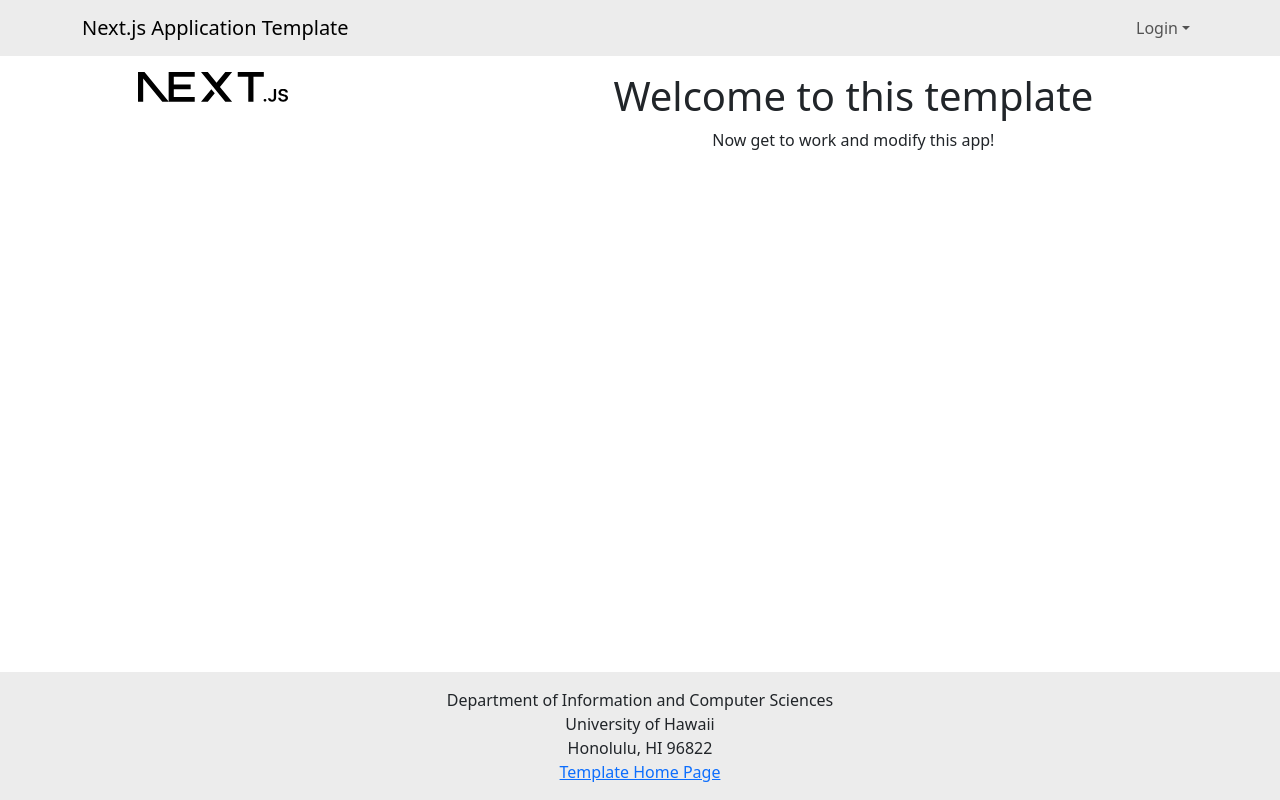
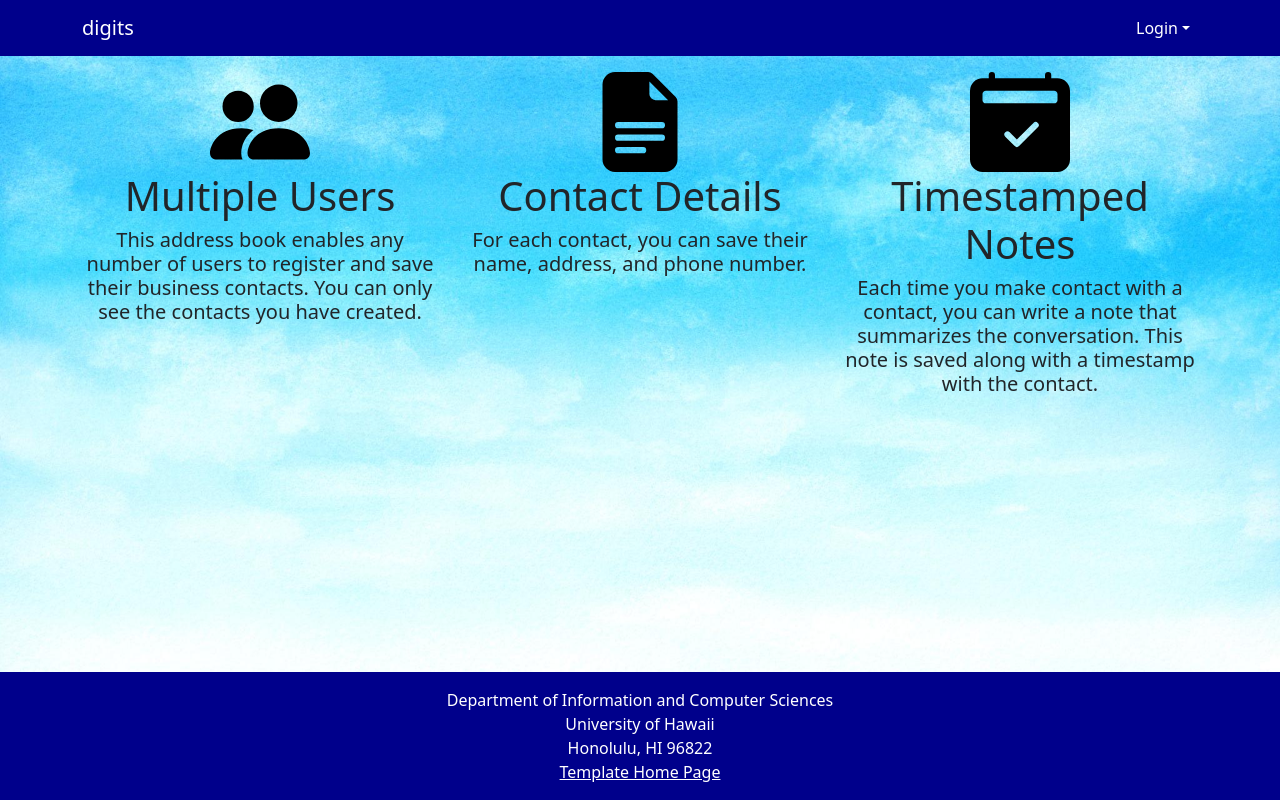
Before and after one commit to wsun6/digits, a Next.js app: page / in a window 1280 px wide. Built offline with nearby package versions, Linux system fonts and the light colour scheme; no server answers.

Commit message:
landing page mockup finished in 35 minutes

```diff
--- a/src/app/globals.css
+++ b/src/app/globals.css
@@ -12,3 +12,36 @@ body {
   display: flex;
   flex-direction: column;
 }
+
+:root {
+  --nat-navbar-bg: #00008b;
+  --nat-navbar-bg-rgb: 0, 0, 139;
+  --nat-navbar-text-color: white;
+  --nat-navbar-highlight-text: khaki;
+}
+
+body {
+  --bs-dark: var(--nat-navbar-bg);
+  --bs-dark-rgb: var(--nat-navbar-bg-rgb);
+
+  background: fixed center url("/background.jpg");
+  background-size: cover;
+  min-height: 100vh;
+}
+
+body .navbar {
+  --bs-navbar-active-color: var(--nat-navbar-highlight-text);
+  --bs-navbar-brand-color: var(--nat-navbar-text-color);
+  --bs-navbar-brand-hover-color: var(--nat-navbar-highlight-text);
+  --bs-navbar-color: var(--nat-navbar-text-color);
+  --bs-navbar-hover-color: var(--nat-navbar-highlight-text);
+}
+
+footer,
+footer a {
+  color: var(--nat-navbar-text-color);
+}
+
+.bg-dark a.dropdown-item {
+  color: var(--nat-navbar-bg);
+}
--- a/src/app/layout.tsx
+++ b/src/app/layout.tsx
@@ -18,7 +18,7 @@ const geistMono = Geist_Mono({
 });
 
 export const metadata: Metadata = {
-  title: "Next.js Application Template",
+  title: "digits",
   description: "Generated by ics-software-engineering.github.io",
 };
 
--- a/src/app/page.tsx
+++ b/src/app/page.tsx
@@ -1,17 +1,43 @@
-import { Col, Container, Image, Row } from 'react-bootstrap';
+import { Container, Row, Col } from 'react-bootstrap';
+import {
+  PeopleFill,
+  FileEarmarkTextFill,
+  Calendar2CheckFill,
+} from 'react-bootstrap-icons';
 
 /** The Home page. */
 const Home = () => (
-  <main>
-    <Container id="landing-page" fluid className="py-3">
-      <Row className="align-middle text-center">
-        <Col xs={4}>
-          <Image src="next.svg" width="150px" alt="" />
+  <main className="flex-grow-1">
+    <Container className="py-3">
+      <Row className="text-center">
+        <Col xs={12} md={4}>
+          <PeopleFill size={100} />
+          <h1>Multiple Users</h1>
+          <h5>
+            This address book enables any number of users to
+            register and save their business contacts.
+            You can only see the contacts you have created.
+          </h5>
         </Col>
 
-        <Col xs={8} className="d-flex flex-column justify-content-center">
-          <h1>Welcome to this template</h1>
-          <p>Now get to work and modify this app!</p>
+        <Col xs={12} md={4}>
+          <FileEarmarkTextFill size={100} />
+          <h1>Contact Details</h1>
+          <h5>
+            For each contact, you can save their name,
+            address, and phone number.
+          </h5>
+        </Col>
+
+        <Col xs={12} md={4}>
+          <Calendar2CheckFill size={100} />
+          <h1>Timestamped Notes</h1>
+          <h5>
+            Each time you make contact with a contact,
+            you can write a note that summarizes the
+            conversation. This note is saved along with
+            a timestamp with the contact.
+          </h5>
         </Col>
       </Row>
     </Container>
--- a/src/components/Footer.tsx
+++ b/src/components/Footer.tsx
@@ -2,7 +2,7 @@ import { Col, Container } from 'react-bootstrap';
 
 /** The Footer appears at the bottom of every page. Rendered by the App Layout component. */
 const Footer = () => (
-  <footer className="mt-auto py-3 bg-light">
+  <footer className="mt-auto py-3 bg-dark">
     <Container>
       <Col className="text-center">
         Department of Information and Computer Sciences
--- a/src/components/Navbar.tsx
+++ b/src/components/Navbar.tsx
@@ -12,9 +12,9 @@ const NavBar: React.FC = () => {
   const currentUser = session?.user?.email;
   const role = session?.user?.role;
   return (
-    <Navbar bg="light" expand="lg">
+    <Navbar bg="dark" expand="lg">
       <Container>
-        <Navbar.Brand href="/">Next.js Application Template</Navbar.Brand>
+        <Navbar.Brand href="/">digits</Navbar.Brand>
         <Navbar.Toggle aria-controls="basic-navbar-nav" />
         <Navbar.Collapse id="basic-navbar-nav">
           <Nav className="me-auto justify-content-start">
```
Also changed, not shown: public/background.jpg (added).
